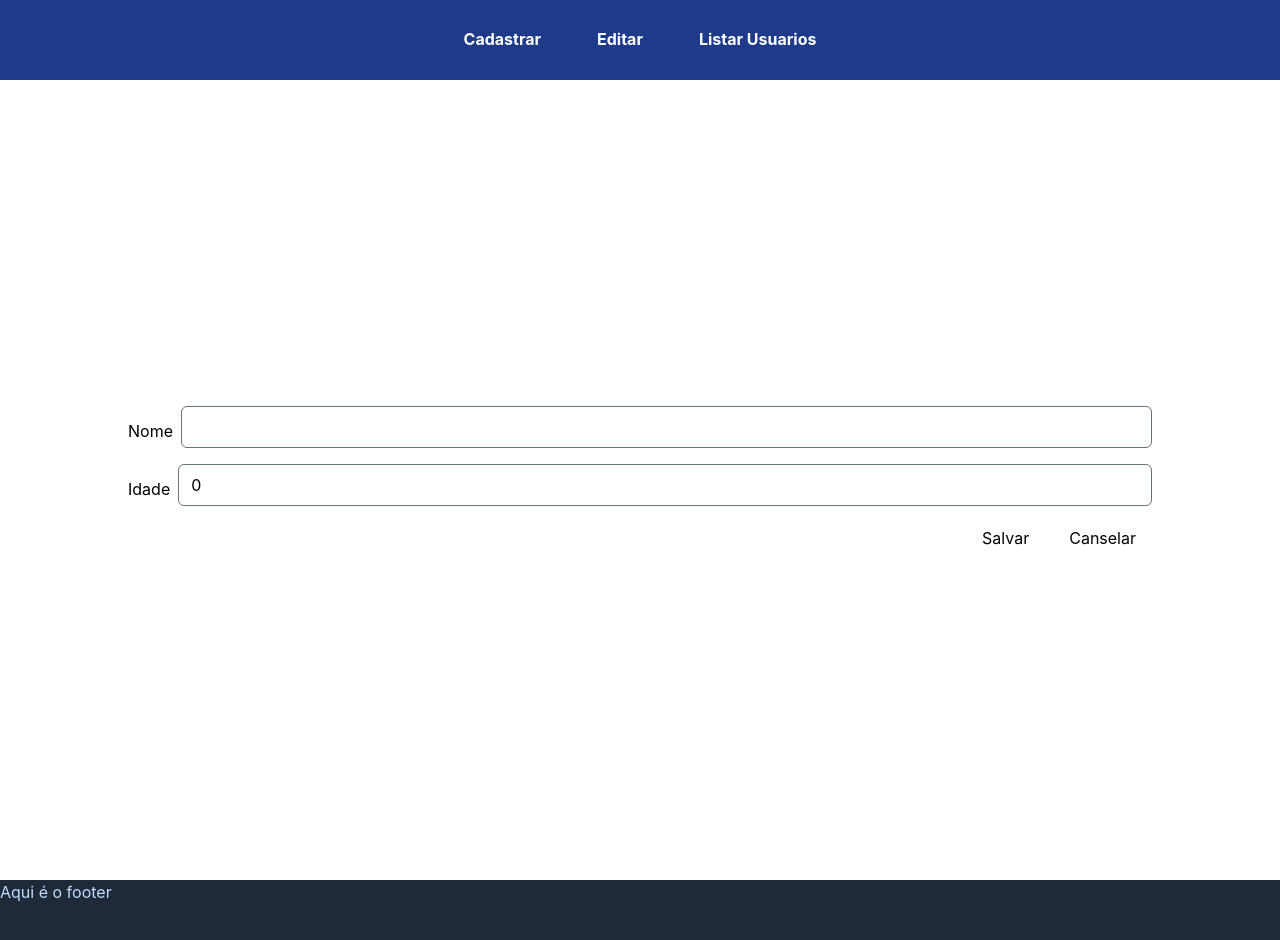
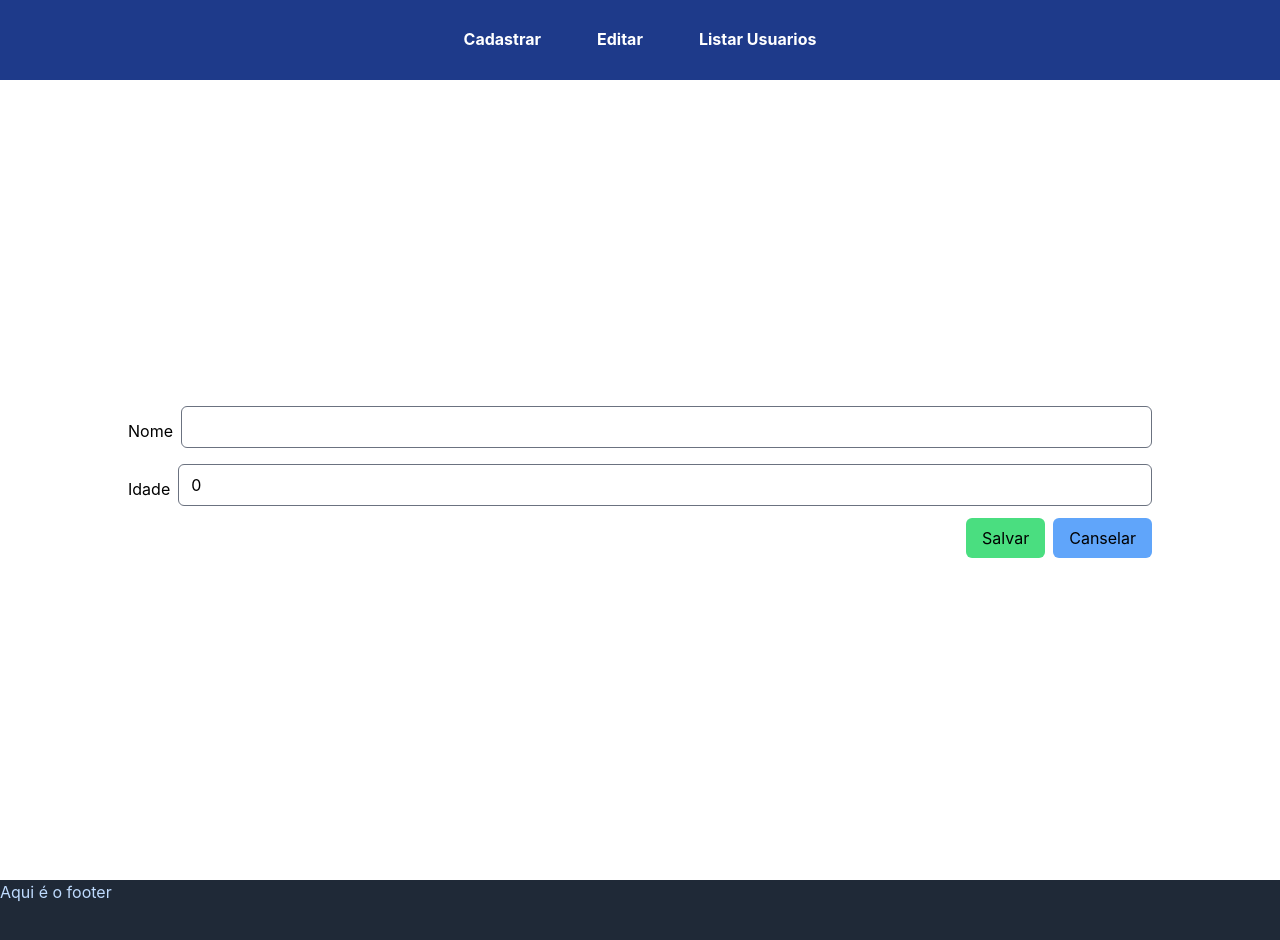
Before and after one commit to blmarquess/next-fundamentos, a Next.js app in the folder crud-next/: page /cadastro in a window 1280 px wide. Shown: the top 940 px of the page. Built offline with nearby package versions, Linux system fonts and the light colour scheme.

Commit message:
refactor(btnsform): refactore Btns and add redirect on save

```diff
--- a/crud-next/components/Button.tsx
+++ b/crud-next/components/Button.tsx
@@ -1,15 +1,12 @@
 interface ButtonProps {
   text: string;
   color: string;
+  dnf?: () => void;
 }
 
-export default function Button({ text, color }: ButtonProps): JSX.Element {
+export default function Button({ text, color, dnf }: ButtonProps): JSX.Element {
   return (
-    <button
-      type="button"
-      className={`bg-${color}-300  px-4 py-2 rounded-md border-solid border-1
-      border-gray-400 hover:bg-${color}-100 hover:border-yellow-300`}
-    >
+    <button type="button" onClick={dnf} className={color}>
       {text}
     </button>
   );
--- a/crud-next/components/Form.tsx
+++ b/crud-next/components/Form.tsx
@@ -1,7 +1,9 @@
 import React, { useState } from "react";
+import Router from "next/router";
 
 import Button from "./Button";
 import Input from "./Input";
+import Cliente from "../core/Cliente";
 
 interface FormProps {
   id?: string;
@@ -20,6 +22,12 @@ export default function Form({ age, name }: FormProps): JSX.Element {
 
   function upDateUState(name: string, value: string | number): void {
     setUser(() => ({ ...nUser, [name]: value }));
+  }
+
+  function redirectTo() {
+    const newUser = new Cliente(nUser.name, nUser.age);
+    console.log(newUser);
+    Router.push("/listus");
   }
 
   return (
@@ -42,8 +50,17 @@ export default function Form({ age, name }: FormProps): JSX.Element {
       </div>
 
       <div className="flex flex-row justify-end w-full mx-4 space-x-2">
-        <Button text="Salvar" color="green" />
-        <Button text="Canselar" color="orange" />
+        <Button
+          text="Salvar"
+          color={`bg-green-400 px-4 py-2 rounded-md border-solid border-1
+            border-gray-400 hover:bg-green-700 hover:border-yellow-300`}
+          dnf={redirectTo}
+        />
+        <Button
+          text="Canselar"
+          color={`bg-blue-400 px-4 py-2 rounded-md border-solid border-1
+            border-gray-400 hover:bg-blue-700 hover:border-yellow-300`}
+        />
       </div>
     </section>
   );
```
Also changed, not shown: crud-next/core/Cliente.ts (renamed from crud-next/core/Cliente.tsx).
